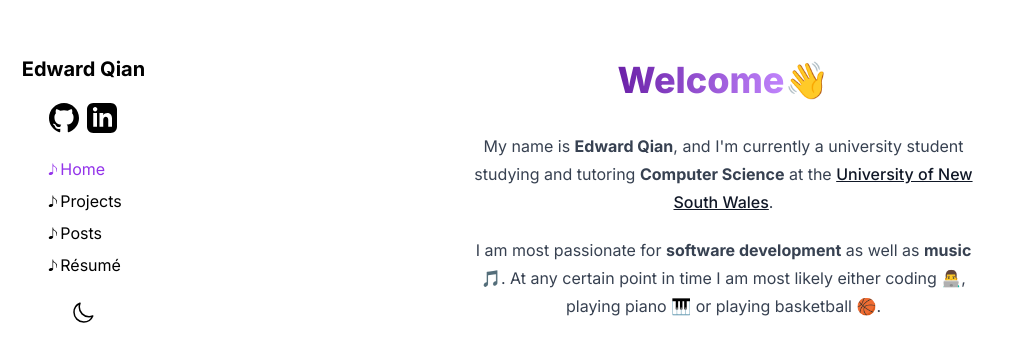
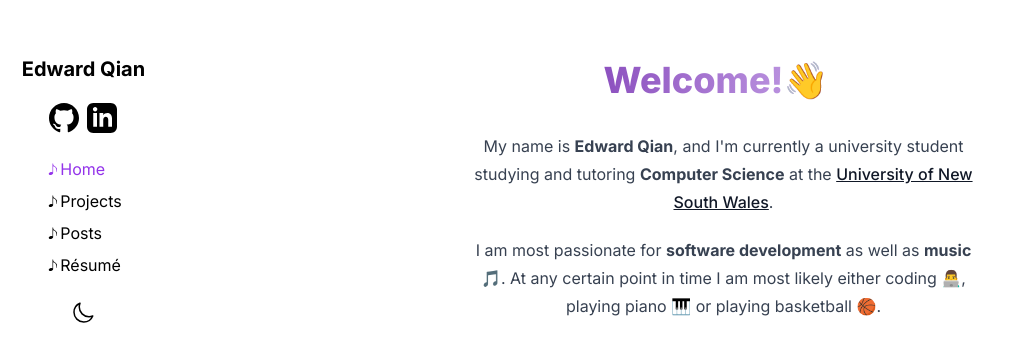
Before and after one commit to jedwed/portfolio, a Next.js app: page / in a window 1280 px wide. Shown: the part 210-572 px from the top of the page, without its empty margins (0-1012 px from the left). Built offline with nearby package versions, Linux system fonts and the light colour scheme.

Commit message:
Added typewriter for welcome text in homepage

```diff
--- a/app/page.tsx
+++ b/app/page.tsx
@@ -1,12 +1,10 @@
+// import Typewriter from '@/components/typewriter';
+import Welcome from '@/components/welcome';
+
 export default function Home() {
   return (
     <section className="prose dark:prose-invert text-center">
-      <h1>
-        <span className="text-transparent bg-clip-text bg-gradient-to-r from-purple-800 to-purple-400">
-          Welcome
-        </span>
-        👋
-      </h1>
+      <Welcome />
       <p>
         My name is <b>Edward Qian</b>, and I&apos;m currently a university
         student studying and tutoring <b>Computer Science</b> at the{' '}
--- /dev/null
+++ b/components/welcome.tsx
@@ -0,0 +1,18 @@
+'use client';
+import TypewritterEffect from 'typewriter-effect';
+
+export default function Welcome() {
+  return (
+    <h1 className="text-transparent bg-clip-text bg-gradient-to-r from-purple-800 to-purple-200">
+      <TypewritterEffect
+        onInit={(typewriter) =>
+          typewriter
+            .typeString('Welcome!')
+            .pauseFor(100)
+            .pasteString('<span style="color: initial">👋</span>', null)
+            .start()
+        }
+      />
+    </h1>
+  );
+}
--- a/package.json
+++ b/package.json
@@ -19,7 +19,8 @@
         "react-dom": "18.2.0",
         "rehype-pretty-code": "^0.9.8",
         "remark-gfm": "^3.0.1",
-        "shiki": "^0.14.2"
+        "shiki": "^0.14.2",
+        "typewriter-effect": "^2.20.1"
     },
     "devDependencies": {
         "@tailwindcss/typography": "^0.5.9",
```
Also changed, not shown: 1 other file (tests, documents, lock files or other folders).
